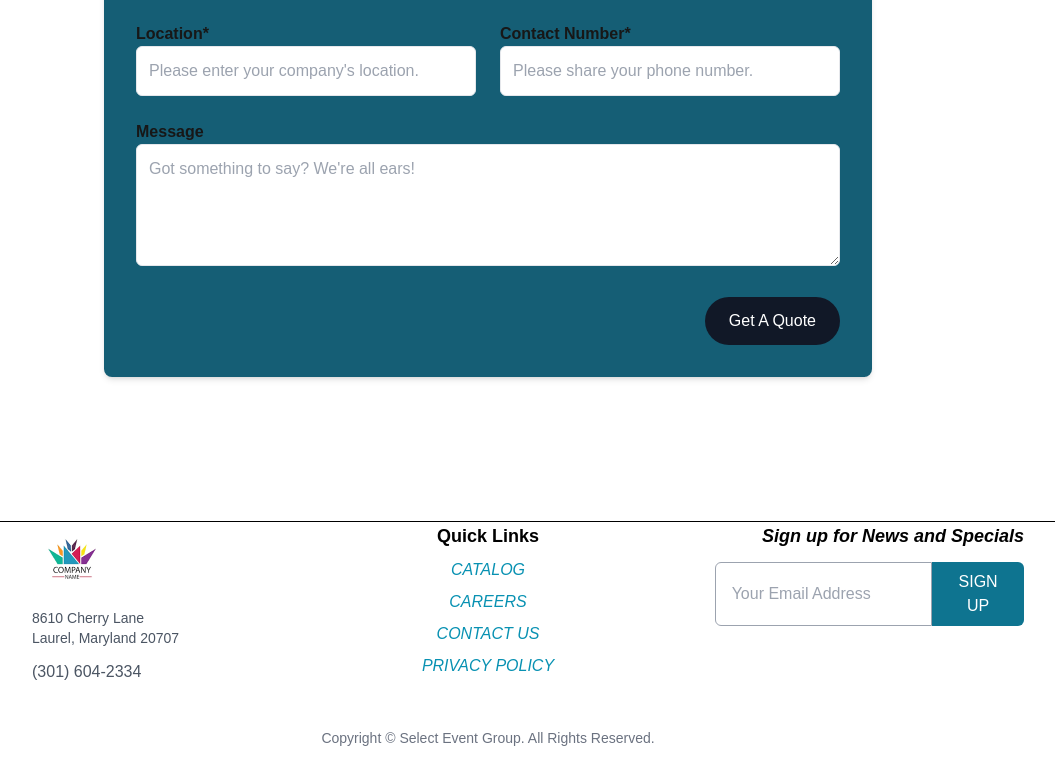
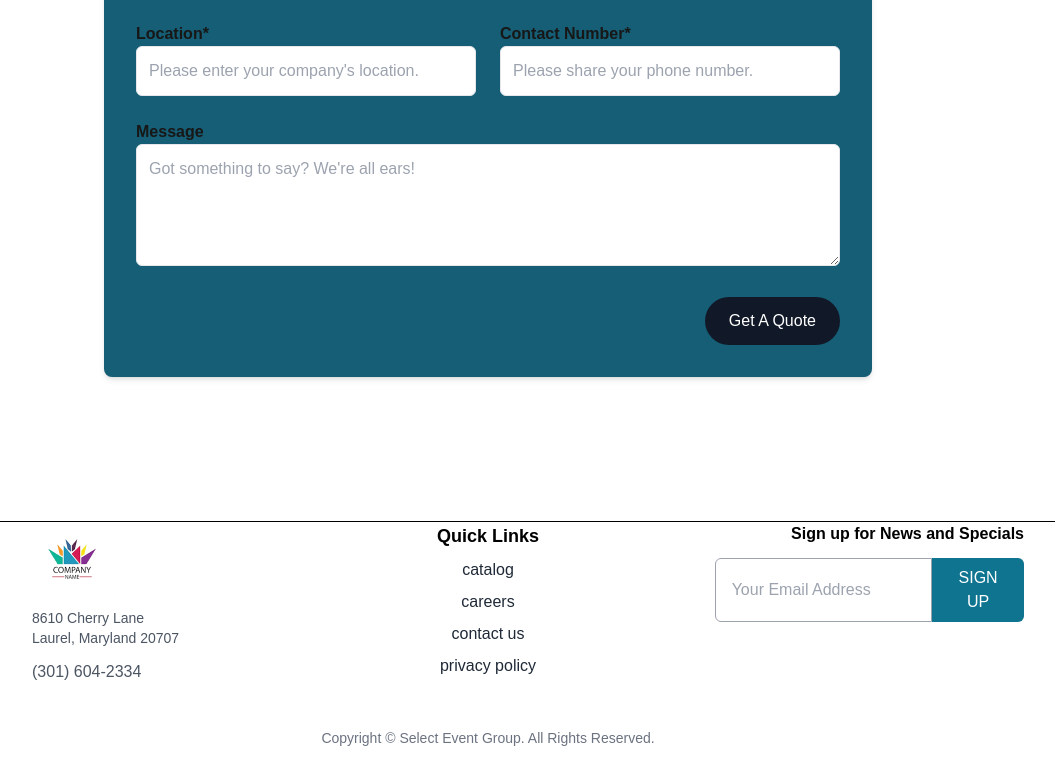
Before and after one commit to Abhijith9400/luxora, a Next.js app: page /contact in a window 1280 px wide. Shown: the part 1078-1862 px from the top of the page, without its empty margins (152-1207 px from the left). Built offline with nearby package versions, Linux system fonts and the light colour scheme.

Commit message:
contact.tsx

```diff
--- a/pages/contact.tsx
+++ b/pages/contact.tsx
@@ -165,18 +165,18 @@ export default function Contact() {
 </div>
 
 
-      {/* Center Section - Quick Links */}
-      <div className="flex flex-col space-y-2 text-center">
+       {/* Center Section - Quick Links */}
+       <div className="flex flex-col space-y-2 text-center">
         <h3 className="text-lg font-bold">Quick Links</h3>
-        <a href="#" className="text-cyan-600 text- italic">CATALOG</a>
-        <a href="#" className="text-cyan-600 text- italic">CAREERS</a>
-        <a href="#" className="text-cyan-600 text- italic">CONTACT US</a>
-        <a href="#" className="text-cyan-600  text- italic">PRIVACY POLICY</a>
+        <a href="#" className="text-gray-800 ">catalog</a>
+        <a href="#" className="text-gray-800 ">careers</a>
+        <a href="#" className="text-gray-800 ">contact us</a>
+        <a href="#" className="text-gray-800 ">privacy policy</a>
       </div>
 
       {/* Right Section - Newsletter Signup */}
 <div className="flex flex-col space-y-3 md:items-end items-center md:pr-20">
-  <h3 className="font-semibold text-lg italic">Sign up for News and Specials</h3>
+  <h3 className="font-semibold ">Sign up for News and Specials</h3>
   <div className="flex w-full md:w-auto">
     <input
       type="email"
```
